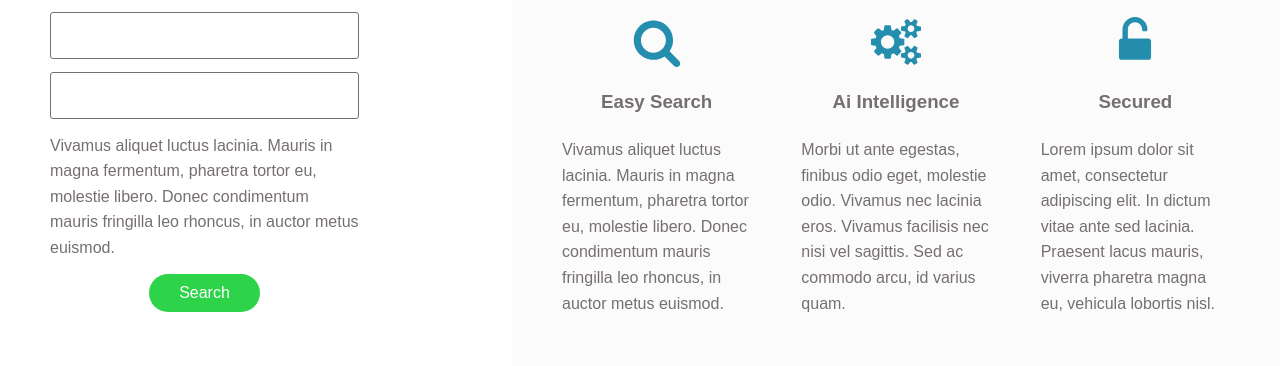
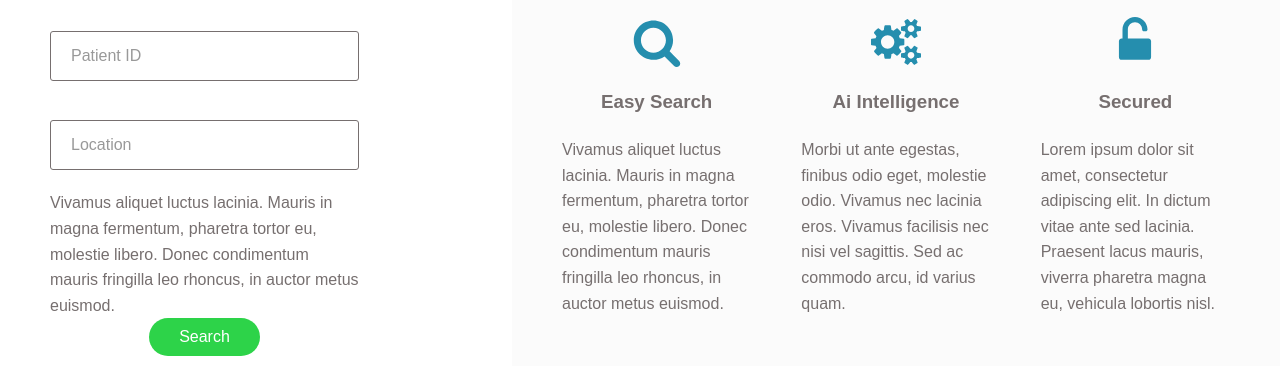
Before and after one commit to jyandell83/guardian_md, a website: page index.html in a window 1280 px wide. Shown: the part 709-1075 px from the top of the page. Drawn offline with Linux system fonts and the light colour scheme.

Commit message:
style input form with animation on label

```diff
--- a/index.html
+++ b/index.html
@@ -26,9 +26,15 @@
         <div class="slide-show">This is slide show</div>
         <div class="search">
             <h2 class="search__heading-2 heading-2">Quick search</h2>
-            <form class="search__form" action="">
-                <input class="search__input" type="">
-                <input class="search__input" type="">
+            <form class="search__form" action="#">
+                <div class="search__group">
+                    <input class="search__input" placeholder="Patient ID" type="text" id="patientid" >
+                    <label class="search__label" for="patientid">Patient ID</label>
+                </div>
+                <div class="search__group">
+                    <input class="search__input" placeholder="Location" type="text" id="location" >
+                    <label class="search__label" for="location">Location</label>
+                </div>
 
                 <p class="search_text">Vivamus aliquet luctus lacinia. Mauris in magna fermentum, pharetra tortor eu, molestie libero. Donec condimentum mauris fringilla leo rhoncus, in auctor metus euismod.</p>
                 <button class="search__btn btn">Search</button>
--- a/sass/_search.scss
+++ b/sass/_search.scss
@@ -13,12 +13,49 @@
         display: flex;
         justify-content: space-between;
         flex-direction: column;
+
+    }
+
+    &__group {
+        margin-bottom: 2rem;
+        display: flex;
+        flex-direction: column-reverse;
+    }
+
+    &__label {
+        font-size: 1.2rem;
+        font-weight: 700;
+        display: block;
+        margin-left: 2rem;
+        transition: all .3s;
     }
 
     &__input {
-        font-size: 4rem;
+        font-size: 1.6rem;
+        font-family: inherit;
+        color: inherit;
+        padding: 1.5rem 2rem;
         border: solid 1px var(--color-grey-1);
         border-radius: 3px;
+        width: 100%;
+        display: block;
+
+        &:focus {
+            outline: none;
+            box-shadow: 0 1rem 3rem var(--color-grey-2);
+            border-bottom: 1px solid var(--color-primary);
+        }
+
+        &::placeholder {
+            color: #999;
+        }
+
+    }
+
+    &__input:placeholder-shown + &__label {
+        opacity: 0;
+        visibility: hidden;
+        transform: translateY(3rem);
     }
 
     &__btn {
```
Also changed, not shown: css/style.css.
